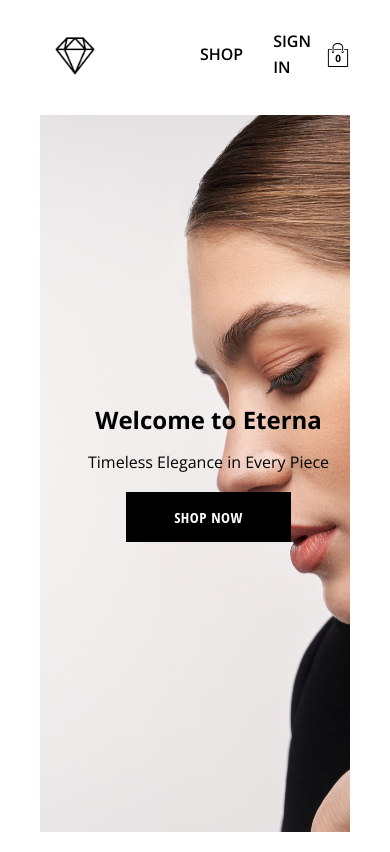
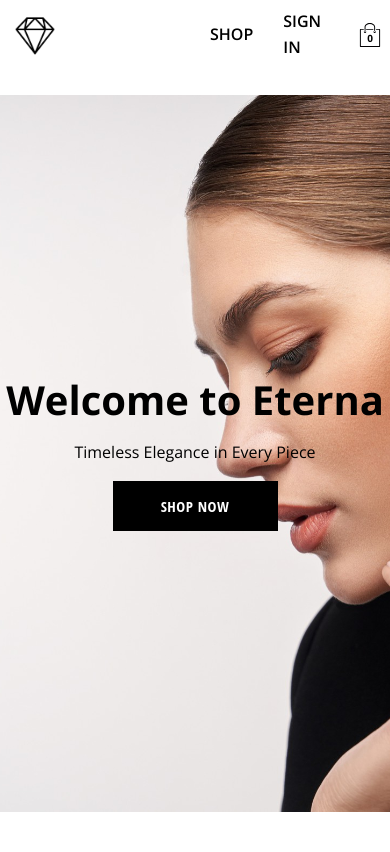
Before and after one commit to dantvi/eterna, a React (Vite) app: page / in a window 390 px wide. Built offline with nearby package versions, Linux system fonts and the light colour scheme; no server answers; the database is empty.

Commit message:
improved styling for hero and main

```diff
--- a/src/components/Hero/Hero.styles.scss
+++ b/src/components/Hero/Hero.styles.scss
@@ -34,28 +34,16 @@
 
 @media (max-width: 768px) {
   .hero .hero-content {
-    padding-left: 4rem;
+    padding-left: 0rem;
+    align-items: center;
+    text-align: center;
   }
 }
 
-@media (max-width: 550px) {
-  h1 {
-    font-size: 1.5rem;
-  }
-
+@media (max-width: 460px) {
   .hero .hero-content {
-    padding-left: 6rem;
+    padding-left: 0rem;
+    align-items: center;
+    text-align: center;
   }
 }
-
-@media (max-width: 440px) {
-  .hero .hero-content {
-    padding-left: 3rem;
-  }
-}
-
-@media (max-width: 380px) {
-  .hero .hero-content {
-    padding-left: 2rem;
-  }
-}
--- a/src/index.scss
+++ b/src/index.scss
@@ -59,3 +59,9 @@
   color: black;
   font-weight: 600;
 }
+
+@media (max-width: 768px) {
+  body {
+    padding: 0px;
+  }
+}
```
